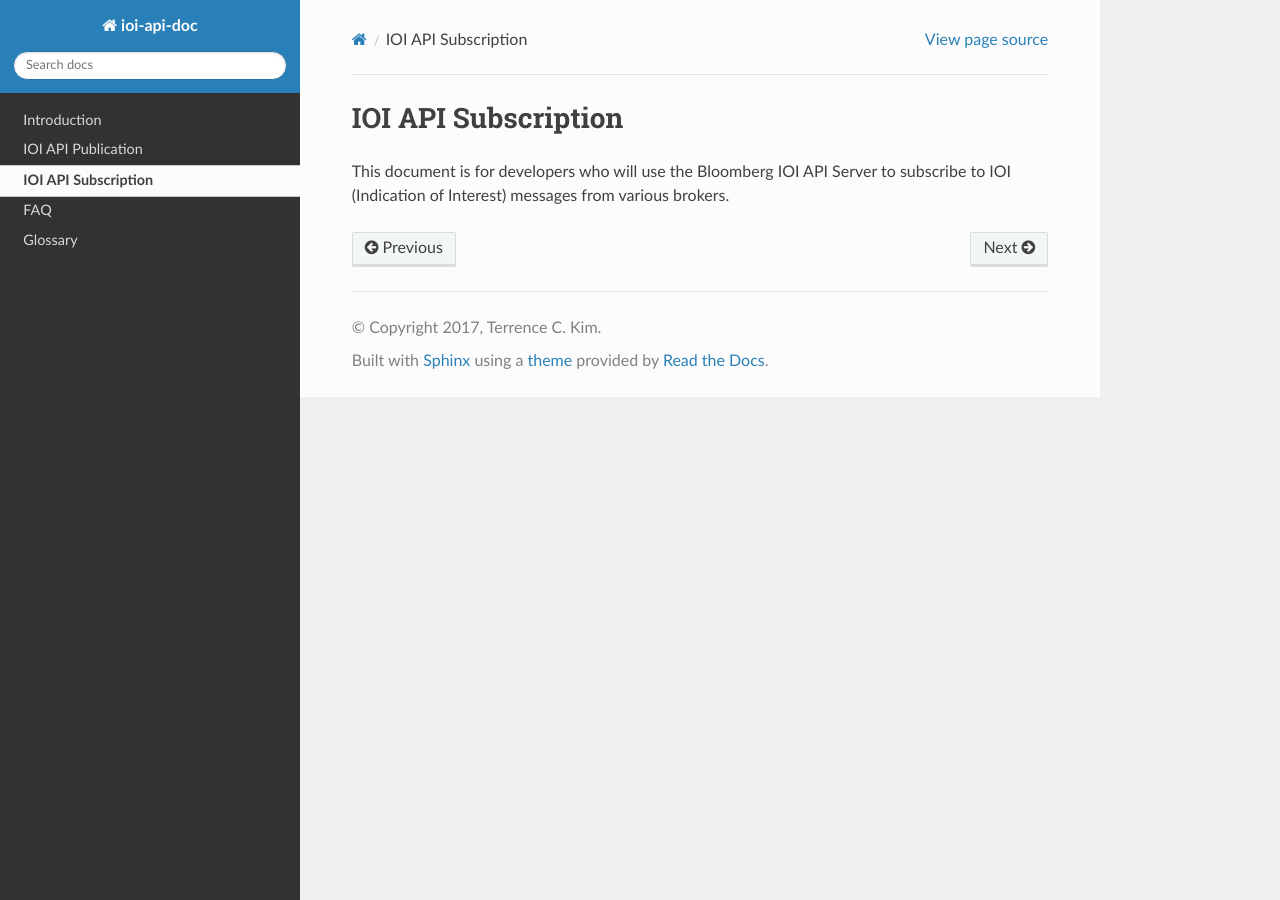
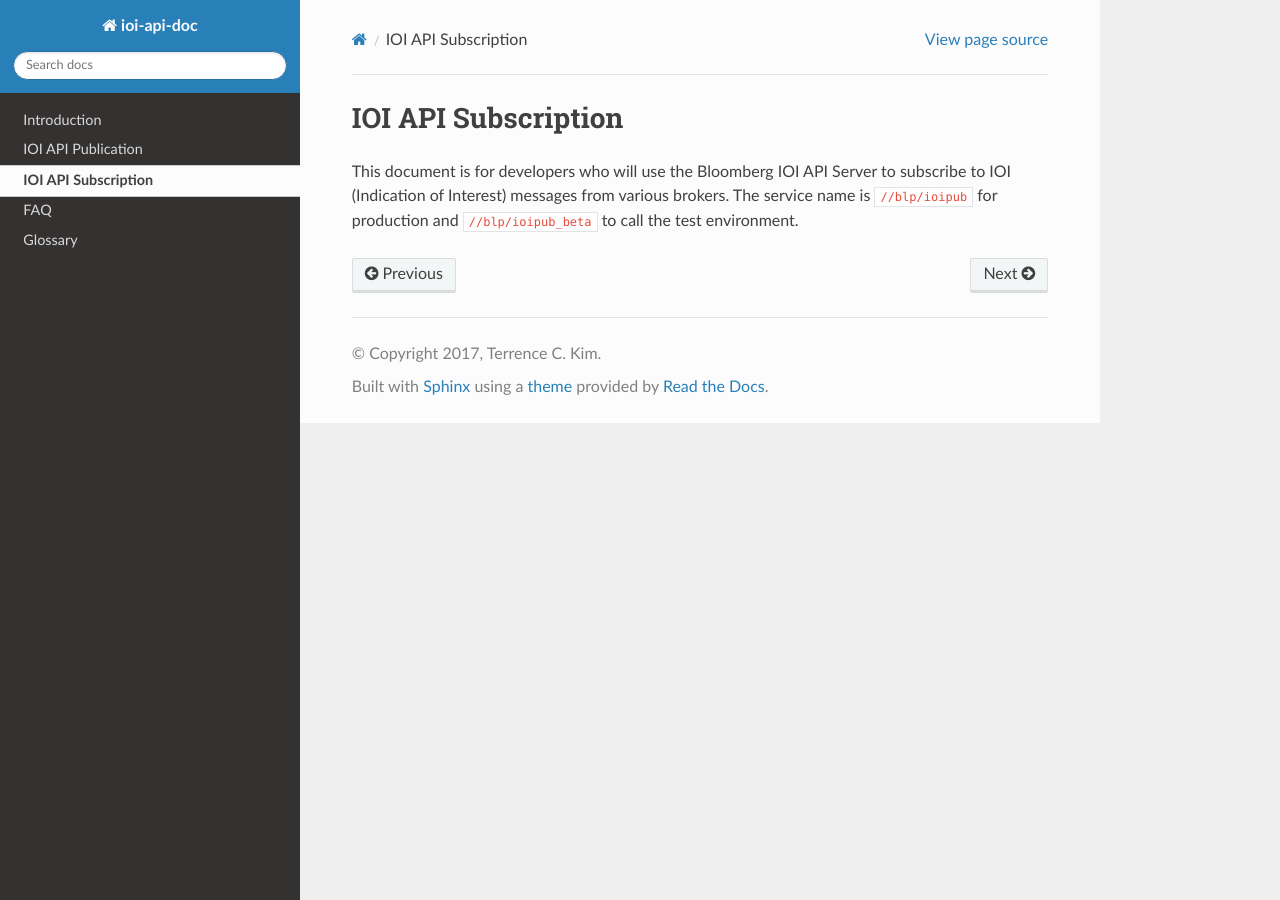
Before and after one commit to tkim/ioi_api_doc, a Sphinx documentation site: the page built from source/subscription/index.rst, in a window 1280 px wide. Built offline with Sphinx 7.4.7 and the Read the Docs theme 2.0.0, drawn with Linux system fonts in a browser that asks for light colours; formulas are drawn with MathJax 3.

Commit message:
Update index.rst
ioipub service name

```diff
--- a/source/subscription/index.rst
+++ b/source/subscription/index.rst
@@ -2,4 +2,4 @@
 IOI API Subscription
 ####################
 
-This document is for developers who will use the Bloomberg IOI API Server to subscribe to IOI (Indication of Interest) messages from various brokers.
+This document is for developers who will use the Bloomberg IOI API Server to subscribe to IOI (Indication of Interest) messages from various brokers. The service name is ``//blp/ioipub`` for production and ``//blp/ioipub_beta`` to call the test environment.
```
